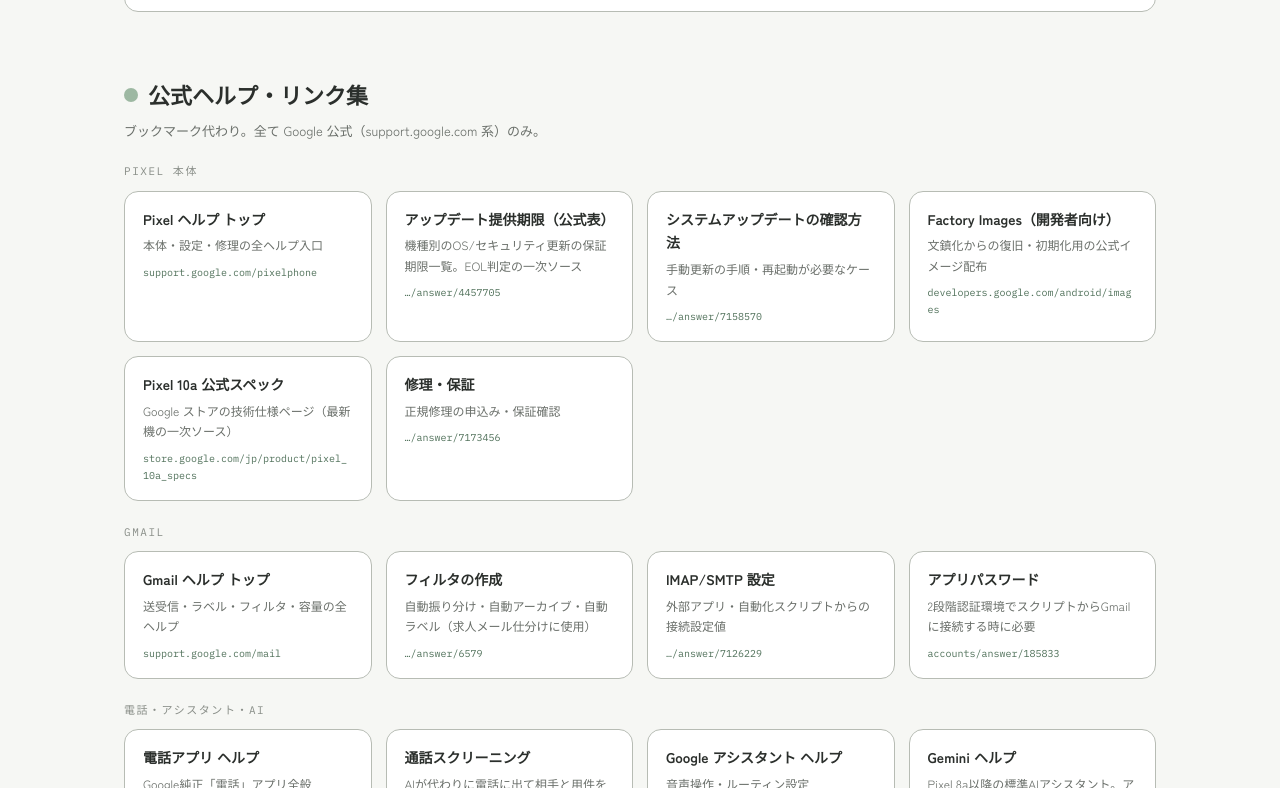
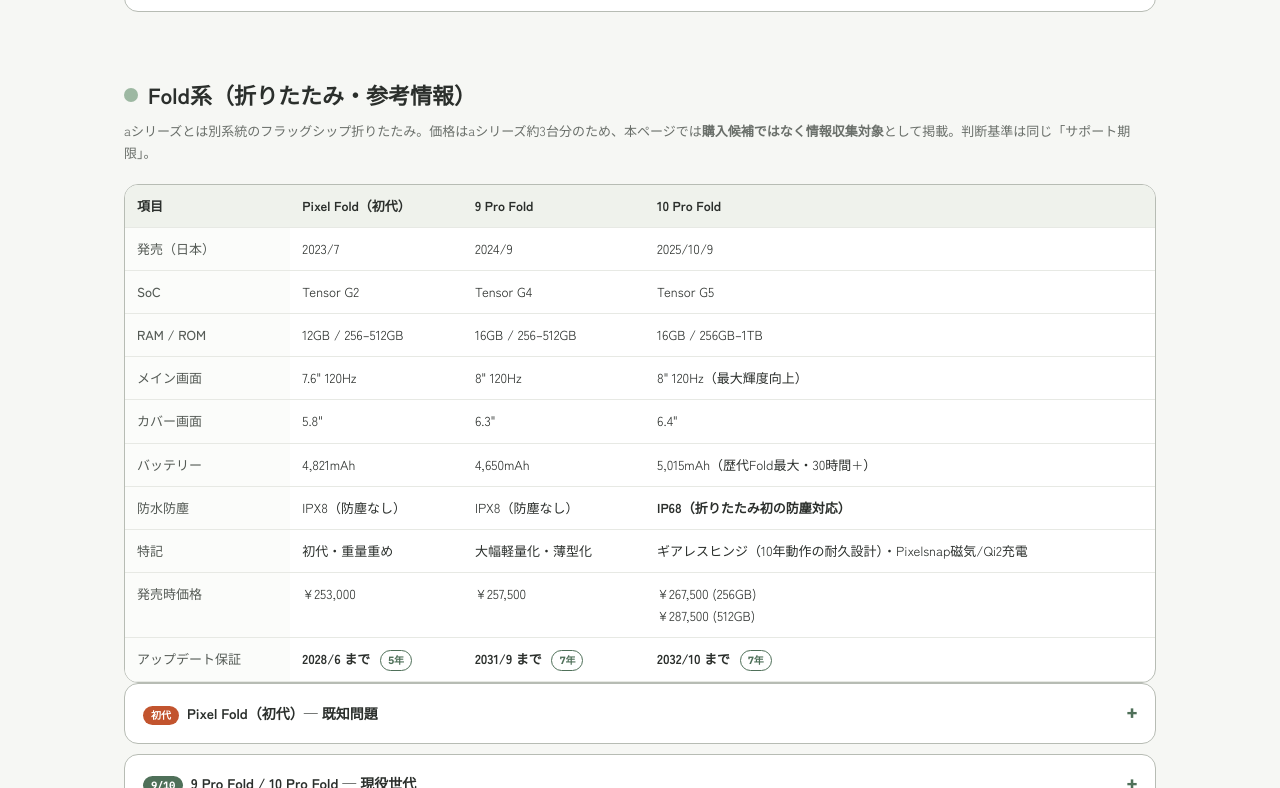
Before and after one commit to reanimatedead/taka-pixel-reference, a website: page public/index.html in a window 1280 px wide. Shown: the part 2012-2800 px from the top of the page. Drawn offline with Linux system fonts and the light colour scheme.

Commit message:
Add Fold series section (Fold / 9 Pro Fold / 10 Pro Fold)

```diff
--- a/public/index.html
+++ b/public/index.html
@@ -100,7 +100,7 @@
 <header>
   <div class="eyebrow">Personal Reference — Pixel a-series</div>
   <h1>Pixel 4a → 10a <span class="thin">/ 個人運用ノート</span></h1>
-  <p class="lede">歴代 a シリーズ全 8 機種のスペック・サポート期限・公式ヘルプ・電話/Gmail 機能・OS別不具合・トラブルシューティングを 1 ページに集約。判断基準は「今日、その端末を安全に使えるか」。</p>
+  <p class="lede">歴代 a シリーズ全 8 機種 + Fold 系 3 機種のスペック・サポート期限・公式ヘルプ・電話/Gmail 機能・OS別不具合・トラブルシューティングを 1 ページに集約。判断基準は「今日、その端末を安全に使えるか」。</p>
   <p class="updated">last verified: 2026-07-24 / 出典: Google 公式ヘルプ + Google ストア + 国内報道</p>
 </header>
 
@@ -108,6 +108,7 @@
   <ul>
     <li><a href="#specs">スペック比較</a></li>
     <li><a href="#support">サポート期限</a></li>
+    <li><a href="#fold">Fold系</a></li>
     <li><a href="#links">公式ヘルプ</a></li>
     <li><a href="#features">電話 / Gmail 機能</a></li>
     <li><a href="#os-bugs">OS別不具合</a></li>
@@ -169,6 +170,57 @@
     <div class="tl-row"><div class="tl-name">10a<small>2026/4–2033/4</small></div><div class="tl-track"><div class="tl-bar" style="left:42.26%;width:41.67%"><span>2033/4</span></div></div></div>
     <div class="tl-axis"><div></div><div class="ticks"><span>2020</span><span>2022</span><span>2024</span><span>2026</span><span>2028</span><span>2030</span><span>2032</span><span>2034</span></div></div>
   </div>
+</section>
+
+<section id="fold">
+  <h2>Fold系（折りたたみ・参考情報）</h2>
+  <p class="sec-note">aシリーズとは別系統のフラッグシップ折りたたみ。価格はaシリーズ約3台分のため、本ページでは<strong>購入候補ではなく情報収集対象</strong>として掲載。判断基準は同じ「サポート期限」。</p>
+  <div class="table-wrap">
+  <table>
+    <thead>
+      <tr>
+        <th>項目</th>
+        <th>Pixel Fold（初代）</th>
+        <th>9 Pro Fold</th>
+        <th>10 Pro Fold</th>
+      </tr>
+    </thead>
+    <tbody>
+      <tr><th>発売（日本）</th><td>2023/7</td><td>2024/9</td><td>2025/10/9</td></tr>
+      <tr><th>SoC</th><td>Tensor G2</td><td>Tensor G4</td><td>Tensor G5</td></tr>
+      <tr><th>RAM / ROM</th><td>12GB / 256–512GB</td><td>16GB / 256–512GB</td><td>16GB / 256GB–1TB</td></tr>
+      <tr><th>メイン画面</th><td>7.6" 120Hz</td><td>8" 120Hz</td><td>8" 120Hz（最大輝度向上）</td></tr>
+      <tr><th>カバー画面</th><td>5.8"</td><td>6.3"</td><td>6.4"</td></tr>
+      <tr><th>バッテリー</th><td>4,821mAh</td><td>4,650mAh</td><td>5,015mAh（歴代Fold最大・30時間+）</td></tr>
+      <tr><th>防水防塵</th><td>IPX8（防塵なし）</td><td>IPX8（防塵なし）</td><td class="hero">IP68（折りたたみ初の防塵対応）</td></tr>
+      <tr><th>特記</th><td>初代・重量重め</td><td>大幅軽量化・薄型化</td><td>ギアレスヒンジ（10年動作の耐久設計）・Pixelsnap磁気/Qi2充電</td></tr>
+      <tr><th>発売時価格</th><td>¥253,000</td><td>¥257,500</td><td>¥267,500 (256GB)<br>¥287,500 (512GB)</td></tr>
+      <tr><th>アップデート保証</th><td class="hero">2028/6 まで <span class="badge ok">5年</span></td><td class="hero">2031/9 まで <span class="badge ok">7年</span></td><td class="hero">2032/10 まで <span class="badge ok">7年</span></td></tr>
+    </tbody>
+  </table>
+  </div>
+
+  <details>
+    <summary><span><span class="ts-tag warn">初代</span>Pixel Fold（初代）— 既知問題</span></summary>
+    <div class="body">
+      <ul>
+        <li><strong>内側ディスプレイの破損・表示不良報告</strong> <span class="vstate u">UNVERIFIED</span> — ヒンジ付近への微細な異物混入で内側画面が損傷する報告が発売直後から多数。画面を閉じる前にゴミを払う運用が必須</li>
+        <li><strong>保護レイヤー剥がれ</strong> <span class="vstate u">UNVERIFIED</span> — 内側画面の保護層は剥がしてはいけない仕様。端が浮いても自分で剥がさず正規修理へ</li>
+        <li><strong>中古購入は非推奨</strong> — 折りたたみ機構の劣化状態が外観から判定できず、保証も2028/6まで。同予算なら9a複数台の方が合理的</li>
+      </ul>
+    </div>
+  </details>
+
+  <details>
+    <summary><span><span class="ts-tag">9/10</span>9 Pro Fold / 10 Pro Fold — 現役世代</span></summary>
+    <div class="body">
+      <ul>
+        <li><strong>9 Pro Fold:</strong> 初代の弱点（重量・画面耐久）を大幅改善した世代。防塵は非対応（IPX8）のまま</li>
+        <li><strong>10 Pro Fold:</strong> 折りたたみ初のIP68防塵防水 <span class="vstate v">VERIFIED</span>。ギアレスヒンジで10年以上の折りたたみ動作に耐える設計 <span class="vstate v">VERIFIED</span>。Android 17 の不具合マトリクス（上）は本機にも適用される</li>
+        <li><strong>資金判断:</strong> 10 Pro Fold は ¥267,500〜 = 9a 約3.3台分。大画面2画面が業務生産性に直結する要件（例: 移動中の資料同時参照）がない限り、判定D（現時点購入非推奨・ウォッチのみ）</li>
+      </ul>
+    </div>
+  </details>
 </section>
 
 <section id="links">
```
